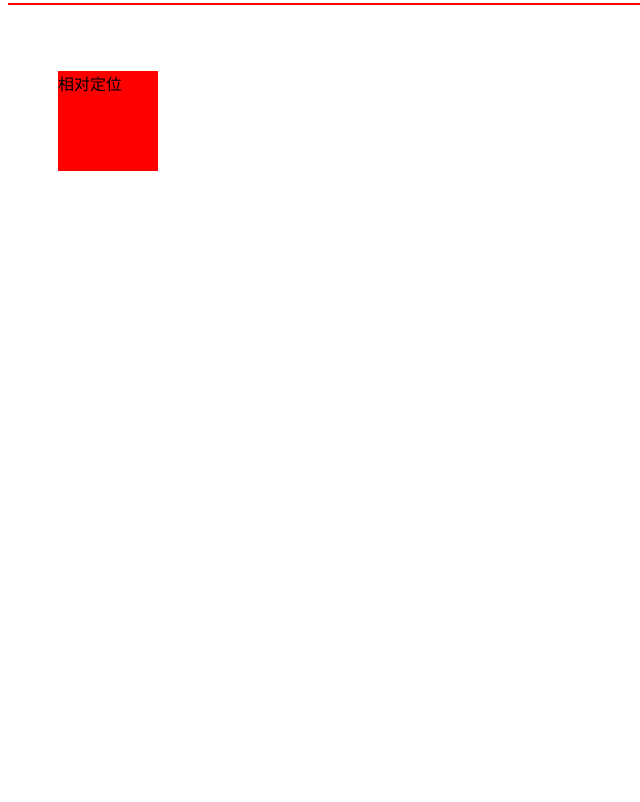
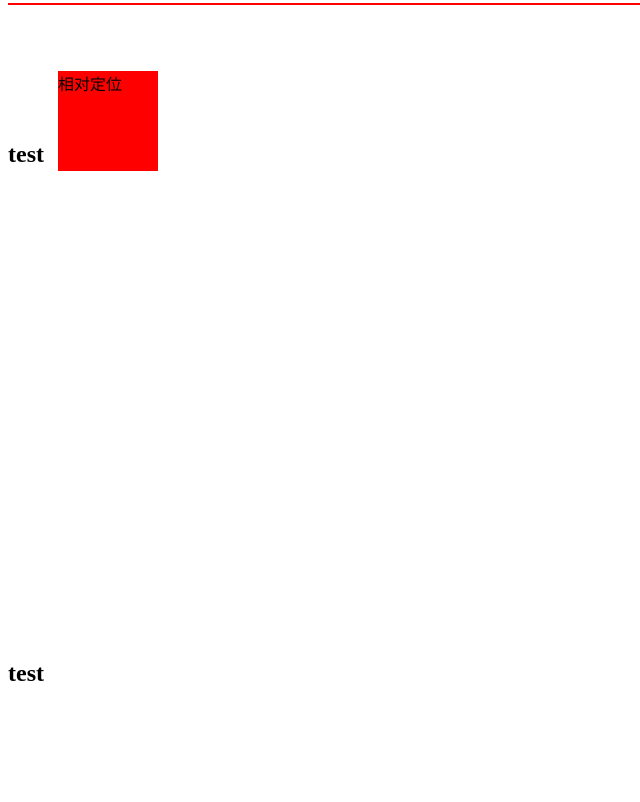
Before and after one commit to MiracleDali/Frontend, a plain HTML site: page 30_定位/index.html in a window 1280 px wide. Shown: the part 418-1220 px from the top of the page, without its empty margins (0-640 px from the left). Before the commit the page ends 800 px from the top, so only its background shows below. Drawn offline with Linux system fonts and the light colour scheme.

Commit message:
feat(index): 添加h2元素和样式定义
- 在index.html中添加了三个h2测试元素
- 为h2元素定义了宽度100px和高度500px的样式
- 调整了CSS样式表结构以包含新的h2样式规则

```diff
--- a/30_定位/index.html
+++ b/30_定位/index.html
@@ -9,6 +9,10 @@
             margin-left: 10px;
             margin-top: 10px;
             color: red;
+        }
+        h2{
+            width: 100px;
+            height: 500px;
         }
         img{
             width: 40%;
@@ -77,5 +81,7 @@
         <p style="color: aliceblue;">固定定位 脱离文档流 浏览器窗口改变时，元素位置不变</p>
     </div>
 
+    <h2>test</h2><h2>test</h2><h2>test</h2>
+
 </body>
 </html>
```
